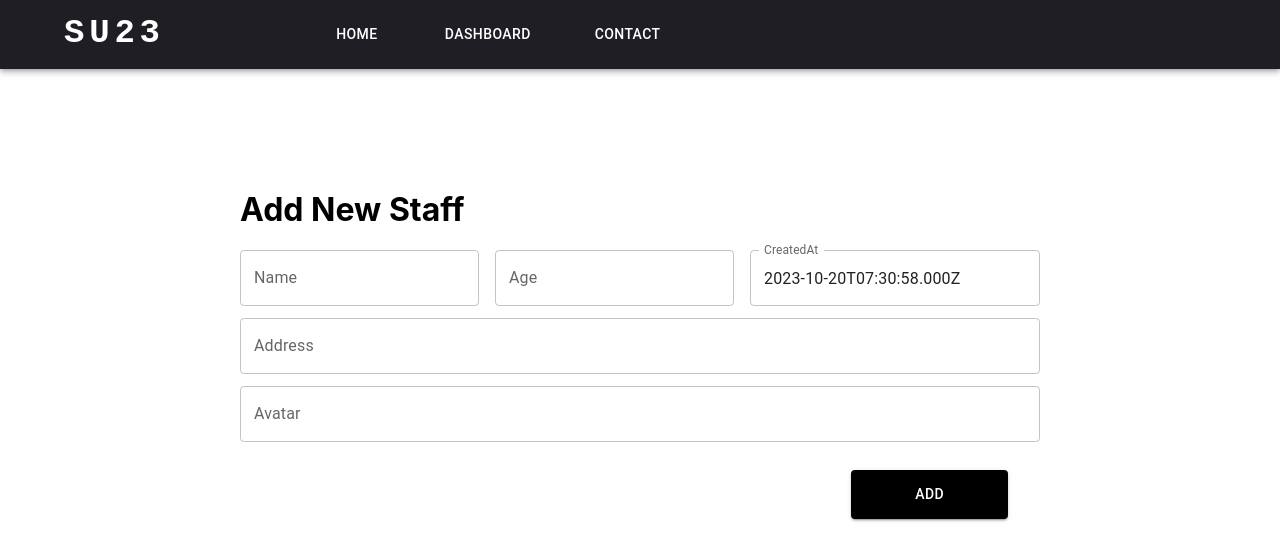
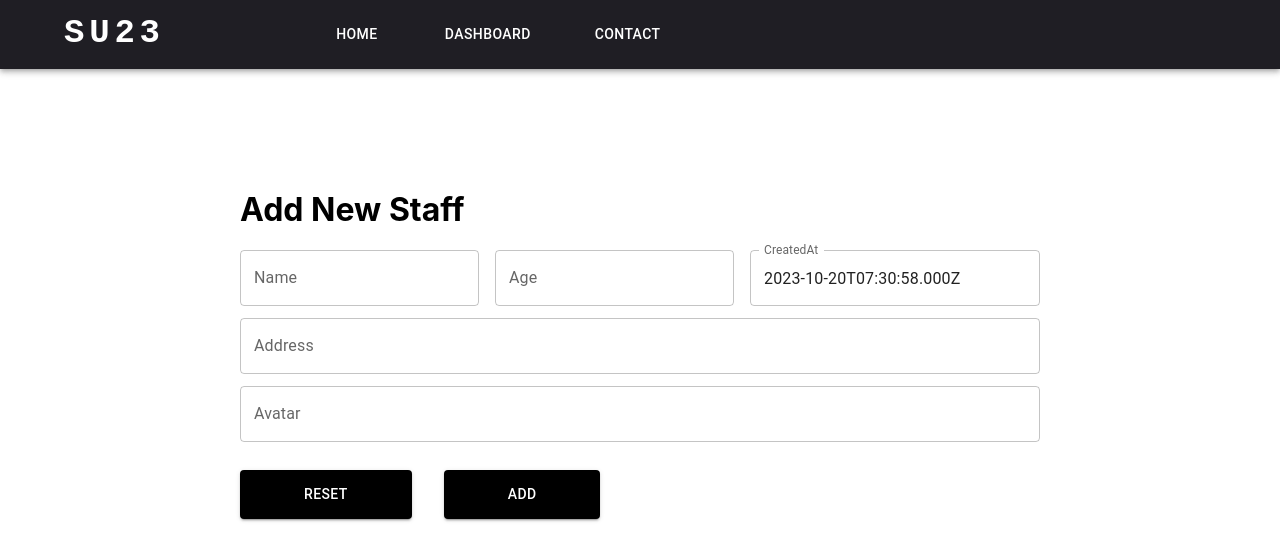
Before and after one commit to vanhuutoan27/fer201m-pe-su23, a React (Create React App) app: page /add in a window 1280 px wide. Shown: the top 560 px of the page. Built offline with nearby package versions, Linux system fonts and the light colour scheme.

Commit message:
update add and update staff

```diff
--- a/src/components/AddStaff.jsx
+++ b/src/components/AddStaff.jsx
@@ -11,6 +11,7 @@ function AddStaff() {
   const url = 'https://65375a84bb226bb85dd31896.mockapi.io/api/v1/staffManagement';
   const [showSuccessAlert, setShowSuccessAlert] = useState(false);
   const [showErrorAlert, setShowErrorAlert] = useState(false);
+  const [initialCreatedAt, setInitialCreatedAt] = useState(new Date().toISOString());
 
   useEffect(() => {
     if (showSuccessAlert || showErrorAlert) {
@@ -23,13 +24,17 @@ function AddStaff() {
     }
   }, [showSuccessAlert, showErrorAlert]);
 
+  useEffect(() => {
+    setInitialCreatedAt(new Date().toISOString());
+  }, []);
+
   const formik = useFormik({
     initialValues: {
       name: '',
       age: '',
       address: '',
       avatar: '',
-      createdAt: new Date().toISOString(),
+      createdAt: initialCreatedAt,
     },
 
     validationSchema: Yup.object({
@@ -56,6 +61,10 @@ function AddStaff() {
         });
     },
   });
+
+  const handleReset = () => {
+    formik.resetForm({ createdAt: initialCreatedAt });
+  };
 
   return (
     <div className="content" style={{ padding: '100px 0', width: '800px' }}>
@@ -128,11 +137,26 @@ function AddStaff() {
         />
 
         <Button
+          type="button"
+          onClick={handleReset}
+          variant="contained"
+          color="primary"
+          style={{
+            marginTop: '2%',
+            marginRight: '4%',
+            padding: '12px 64px',
+            backgroundColor: '#000',
+            color: '#fff',
+          }}
+        >
+          Reset
+        </Button>
+
+        <Button
           type="submit"
           variant="contained"
           color="primary"
           style={{
-            float: 'right',
             marginTop: '2%',
             marginRight: '4%',
             padding: '12px 64px',
--- a/src/components/UpdateStaff.jsx
+++ b/src/components/UpdateStaff.jsx
@@ -84,6 +84,16 @@ function UpdateStaff() {
     },
   });
 
+  if (staff === null) {
+    return null;
+  }
+
+  const handleReset = () => {
+    const resetValues = { ...formik.values };
+    resetValues.createdAt = staff ? staff.createdAt : '';
+    formik.resetForm(resetValues);
+  };
+
   return (
     <div className="content" style={{ padding: '100px 0', width: '800px' }}>
       <h1>Update Staff</h1>
@@ -120,12 +130,9 @@ function UpdateStaff() {
             <TextField
               label="CreatedAt"
               name="createdAt"
-              value={formik.values.createdAt}
-              onChange={formik.handleChange}
+              value={staff.createdAt}
               fullWidth
               style={{ marginBottom: '12px' }}
-              error={formik.touched.createdAt && Boolean(formik.errors.createdAt)}
-              helperText={formik.touched.createdAt ? formik.errors.createdAt : ''}
               InputProps={{ readOnly: true }}
               inputProps={{ readOnly: true }}
             />
@@ -155,11 +162,26 @@ function UpdateStaff() {
         />
 
         <Button
+          type="button"
+          onClick={handleReset}
+          variant="contained"
+          color="primary"
+          style={{
+            marginTop: '2%',
+            marginRight: '4%',
+            padding: '12px 64px',
+            backgroundColor: '#000',
+            color: '#fff',
+          }}
+        >
+          Reset
+        </Button>
+
+        <Button
           type="submit"
           variant="contained"
           color="primary"
           style={{
-            float: 'right',
             marginTop: '2%',
             marginRight: '4%',
             padding: '12px 64px',
```
